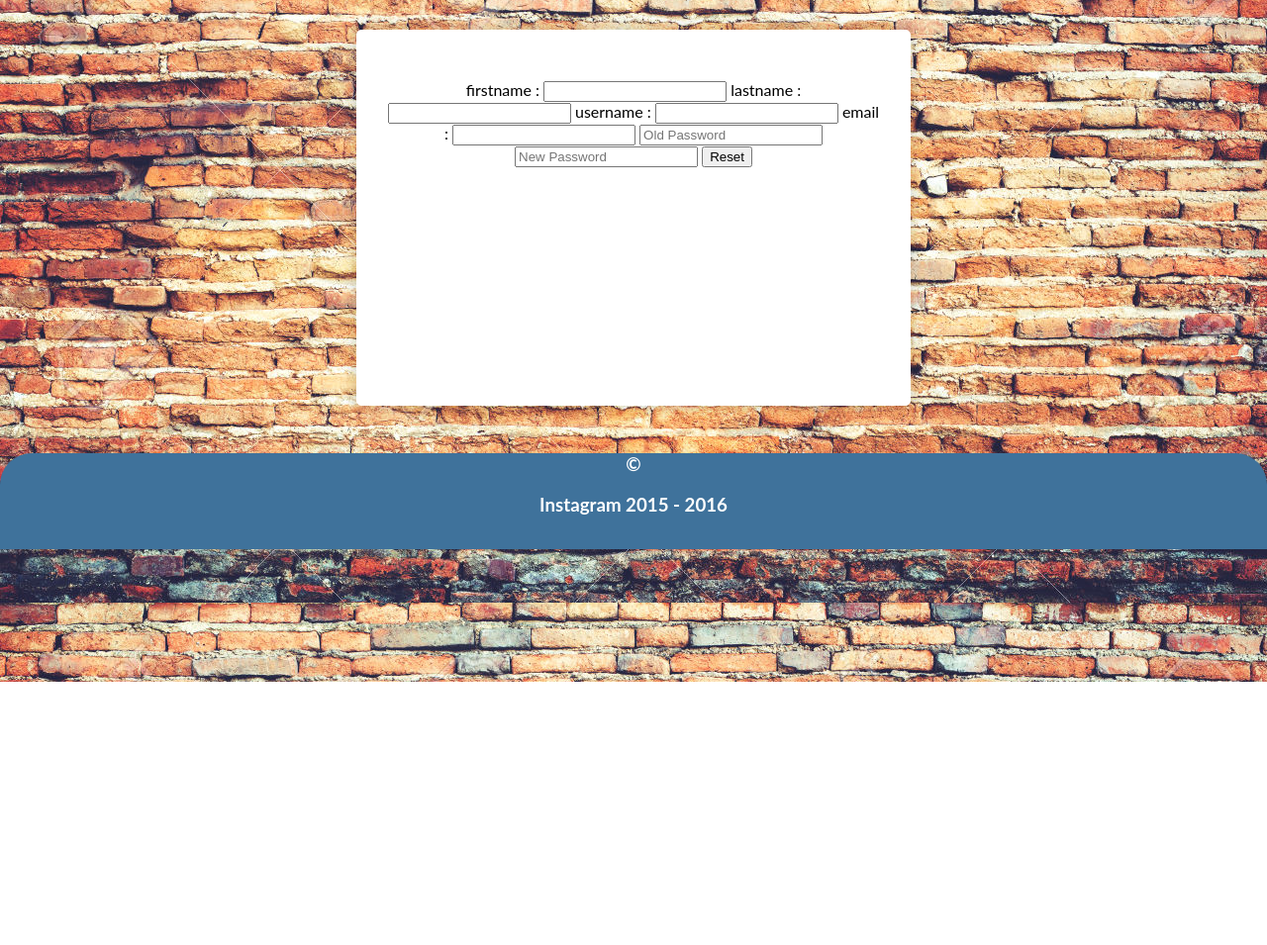
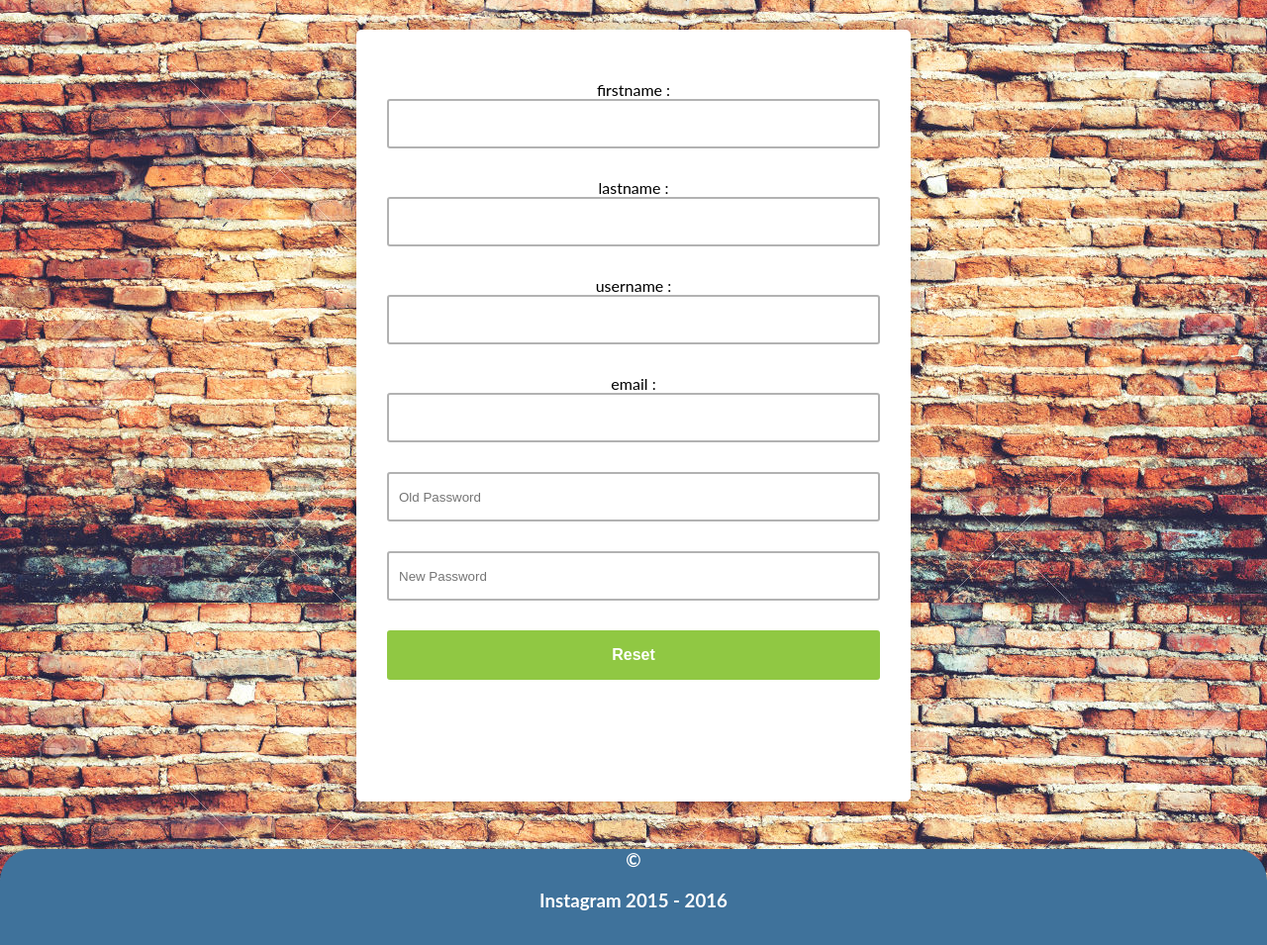
Before and after one commit to IsabelleVE/PHP-project, a PHP site: page /settings.php in a window 1280 px wide. Shown: the part 111-1066 px from the top of the page at 99% size. Before the commit the page ends 800 px from the top, so only its background shows below. Run offline with PHP 8.4, Linux system fonts and the light colour scheme; data that the repository does not hold is empty.

Commit message:
Opmaak Setting
Settings

```diff
--- a/settings.php
+++ b/settings.php
@@ -46,7 +46,7 @@ if( $statement->rowCount() > 0){
     border-radius: 5px;
     /* relative */
     width: 560px;
-    height: 380px;
+    height: 780px;
     margin-left: auto;
     margin-right: auto;
     margin-top: 30px;
@@ -74,6 +74,45 @@ if( $statement->rowCount() > 0){
             float: right;
             margin-top: -60px;
         }
+
+
+
+.textbox{
+  height:50px;
+  width:100%;
+  border-radius:3px;
+  border:rgba(0,0,0,.3) 2px solid;
+  box-sizing:border-box;
+  padding:10px;
+  margin-bottom:30px;
+}
+
+.textbox:focus{
+  outline:none;
+   border:rgba(24,149,215,1) 2px solid;
+   color:rgba(24,149,215,1);
+}
+
+.button{
+  height:50px;
+  width:100%;
+  border-radius:3px;
+  border:rgba(0,0,0,.3) 0px solid;
+  box-sizing:border-box;
+  padding:10px;
+  margin-bottom:30px;
+  background:#90c843;
+  color:#FFF;
+  font-weight:bold;
+  font-size: 12pt;
+  transition:background .4s;
+  cursor:pointer;
+}
+
+.button:hover{
+  background:#80b438;
+
+}
 
 
         footer{
@@ -117,25 +156,25 @@ footer h3
 
         <form class="password-form" method="POST" action="">
             <label>firstname :
-                <input type="text" name="firstname" value=<?php echo $result['firstname'] ?> >
+                <input class="textbox" type="text" name="firstname" value=<?php echo $result['firstname'] ?> >
             </label>
             <label>lastname :
-                <input type="text" name="lastname" value=<?php echo $result['lastname'] ?> >
+                <input class="textbox" type="text" name="lastname" value=<?php echo $result['lastname'] ?> >
             </label>
             <label>username :
-                <input type="text" name="username" value=<?php echo $result['username'] ?> >
+                <input class="textbox" type="text" name="username" value=<?php echo $result['username'] ?> >
             </label>
             <label>email :
-                <input type="email" name="email" value=<?php echo $result['email'] ?> >
+                <input class="textbox" type="email" name="email" value=<?php echo $result['email'] ?> >
             </label>
 
             <label>
-                <input type="password" name="oldPassword" placeholder="Old Password">
+                <input class="textbox" type="password" name="oldPassword" placeholder="Old Password">
             </label>
             <label>
-                <input type="password" name="newPassword" placeholder="New Password">
+                <input class="textbox" type="password" name="newPassword" placeholder="New Password">
             </label>
-            <input type="submit" value="Reset">
+            <input class="button" type="submit" value="Reset">
         </form>
     </section>
 
```
